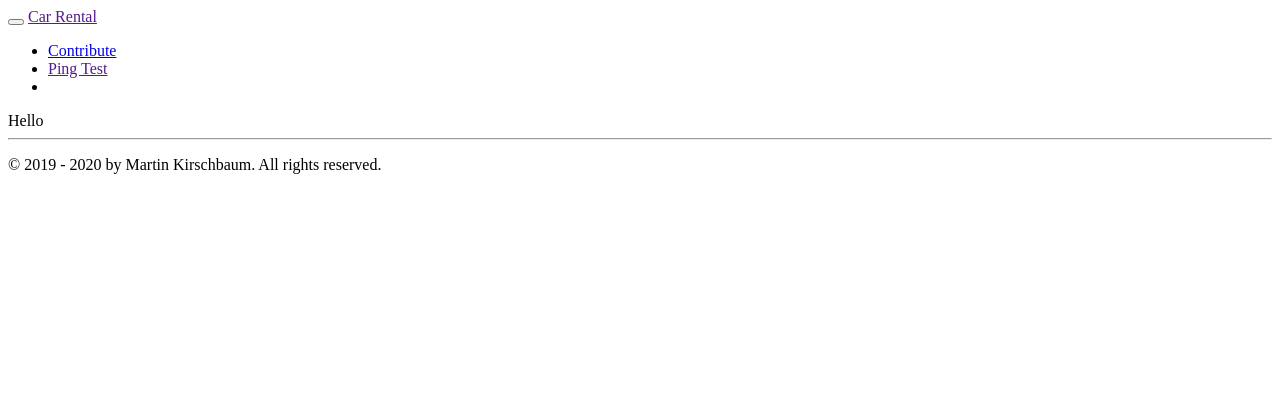
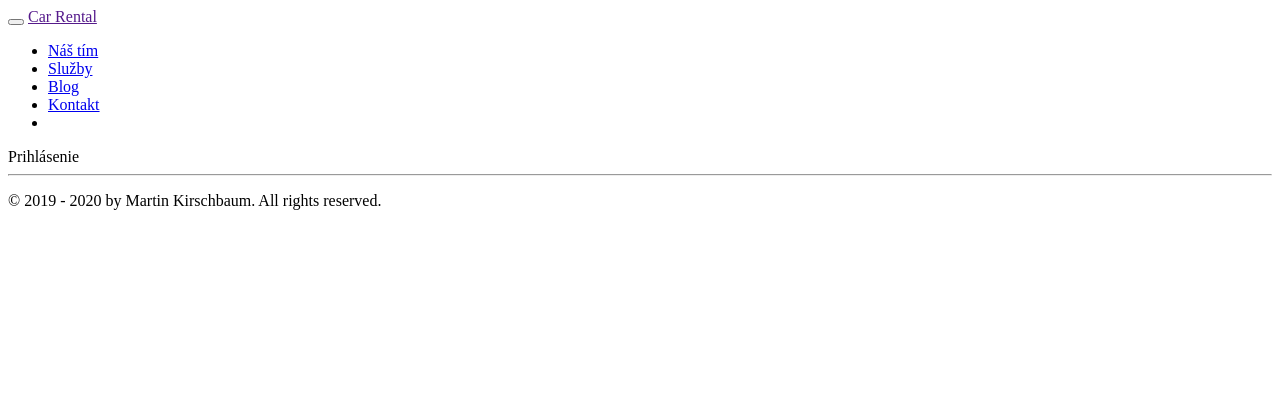
Before and after one commit to Martin-Kirschbaum/car-rental, a PHP site: template templates/layout/default.phtml in a window 1280 px wide. Shown: the top 420 px of the page. Run offline with PHP 8.4, Linux system fonts and the light colour scheme; the template is opened without the code that fills it, so the values that code supplies are empty.

Commit message:
pozadie + formulár 2

```diff
--- a/templates/app/detail.phtml
+++ b/templates/app/detail.phtml
@@ -4,6 +4,7 @@ use App\Model\Car;
 
 $car = Car::fromId($this->id);
 
+$this->headLink()->prependStylesheet('/css/navDetail.css');
 $this->headTitle($car->getName());
 
 ?>
--- a/templates/layout/default.phtml
+++ b/templates/layout/default.phtml
@@ -25,7 +25,8 @@ $this->inlineScript()
     </style>
 </head>
 <body class="app">
-    <header class="app-header">
+    <div class="app-header">
+        <div class="container">
         <nav class="navbar navbar-expand-sm navbar-light bg-white" role="navigation">
             <div class="container">
                 <div class="navbar-header">
@@ -40,28 +41,39 @@ $this->inlineScript()
                 <!-- Links -->
                 <div class="collapse navbar-collapse" id="navbarCollapse">
                     <ul class="navbar-nav mr-auto">
-                        <li class="nav-item">
-                            <a href="https://github.com/zendframework/zend-expressive" target="_blank" class="nav-link">
-                                <i class="fa fa-wrench"></i> Contribute
+                        <li class="nav-item1">
+                            <a href="#" class="nav-link">
+                                Náš tím
+                            </a>
+                        </li>
+                        <li class="nav-item1">
+                            <a href="#" class="nav-link">
+                                Služby
+                            </a>
+                        </li>
+                        <li class="nav-item1">
+                            <a href="#" class="nav-link">
+                                Blog
+                            </a>
+                        </li>
+                        <li class="nav-item1">
+                            <a href="#" class="nav-link">
+                                Kontakt
                             </a>
                         </li>
                         <li class="nav-item">
-                            <a href="<?=$this->url('api.ping')?>" class="nav-link">
-                                Ping Test
-                            </a>
-                        </li>
-                        <li class="nav-item">
-                            <a href="https://docs.zendframework.com/zend-expressive" target="_blank" class="nav-link">
+                            <a href="#" class="nav-link">
                                 <i class="fa fa-shopping-cart"></i>
                             </a>
                         </li>
                     </ul>
                     <span class="navbar-text">
-                        Hello
+                        Prihlásenie
                     </span>
                 </div>
             </div>
         </nav>
+        </div>
     </header>
 
     <div class="app-content">
```
Also changed, not shown: public/css/main.css (+29 -0 lines), public/css/navDetail.css (+14 -0 lines), templates/app/home-page.phtml (+65 -7 lines), public/img/background.jpg (added).
